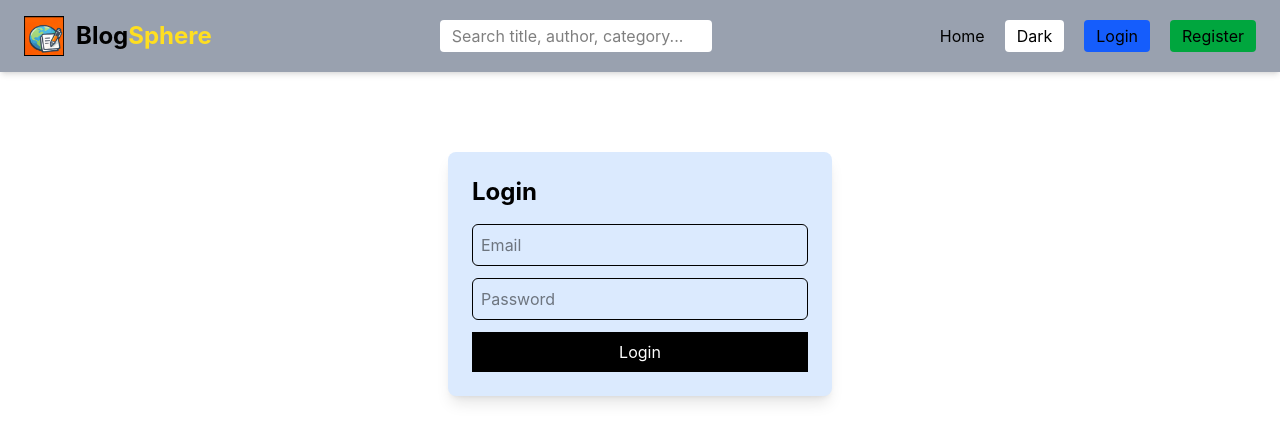
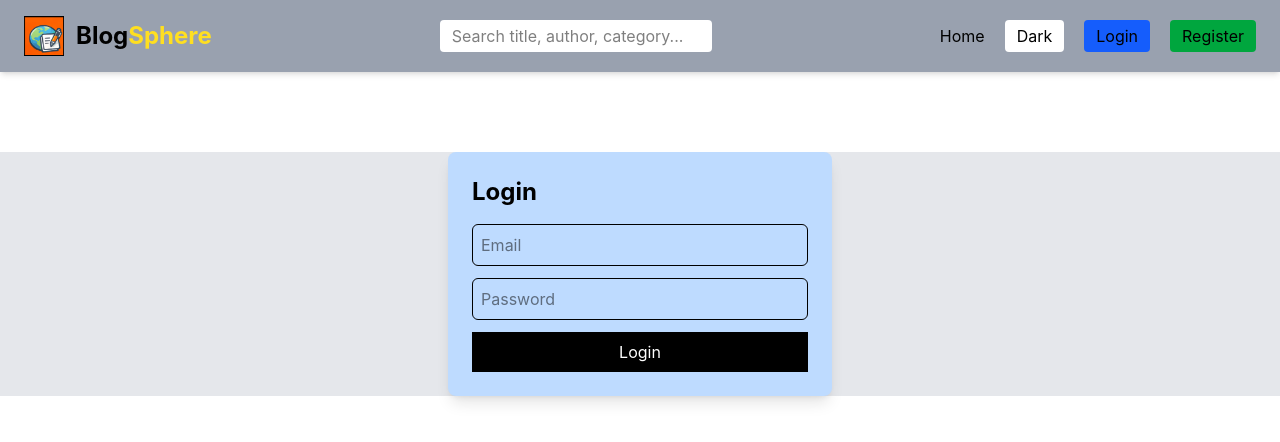
Before and after one commit to shameera44/Mern_BlogPlatform, a React (Vite) app in the folder Frontend_Blog/: page /login in a window 1280 px wide. Shown: the top 442 px of the page. Built offline with nearby package versions, Linux system fonts and the light colour scheme.

Commit message:
ui design

```diff
--- a/Frontend_Blog/src/pages/Login.jsx
+++ b/Frontend_Blog/src/pages/Login.jsx
@@ -36,10 +36,10 @@ const Login = () => {
   };
 
   return (
-    <div className="flex justify-center mt-20">
+    <div className="flex justify-center mt-20 bg-gray-200">
       <form
         onSubmit={handleSubmit}
-        className="w-96 p-6 shadow-lg rounded-lg bg-blue-100"
+        className="w-96 p-6 shadow-lg rounded-lg bg-blue-200"
       >
         <h1 className="text-2xl font-bold mb-4">
           Login
```
